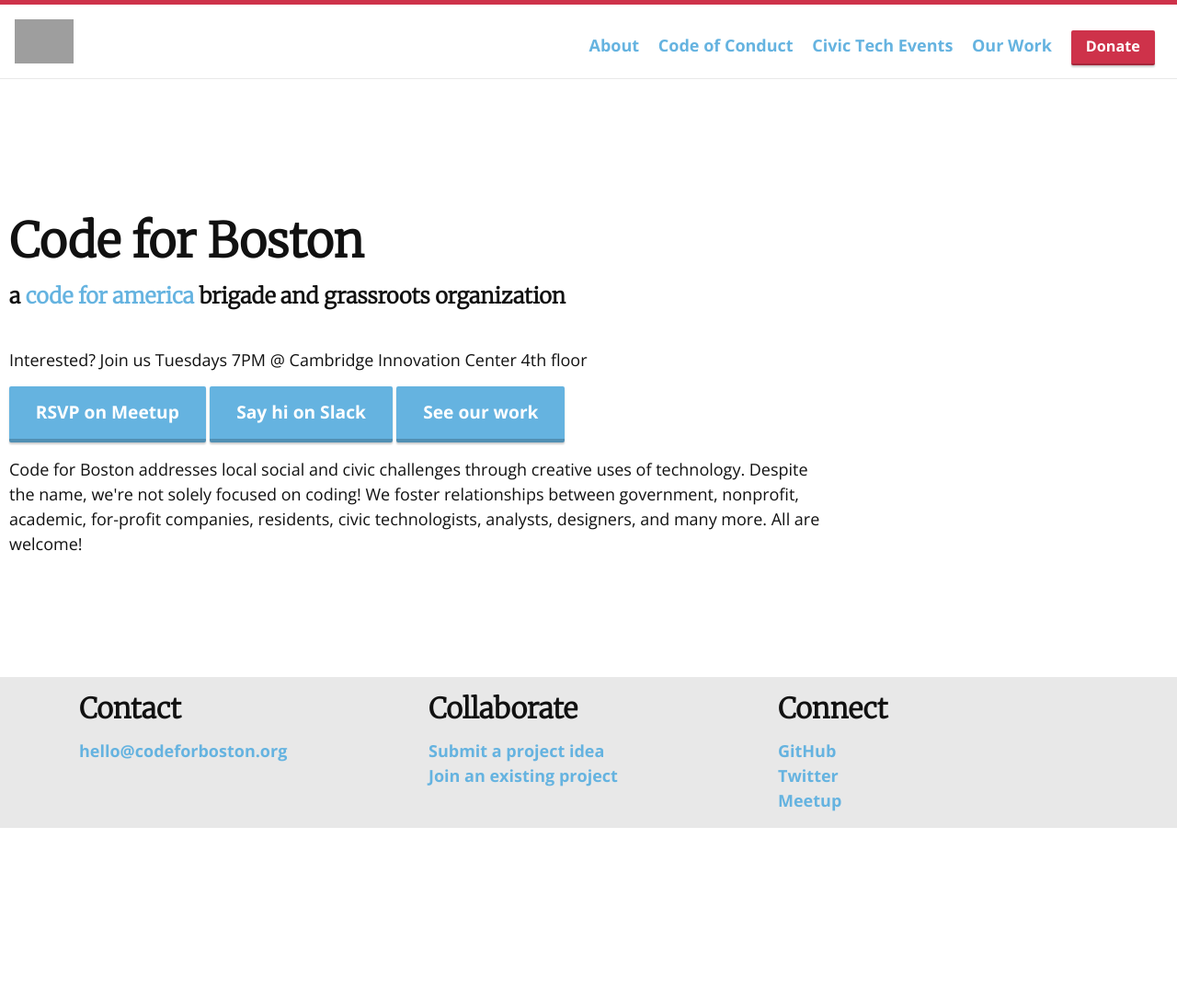
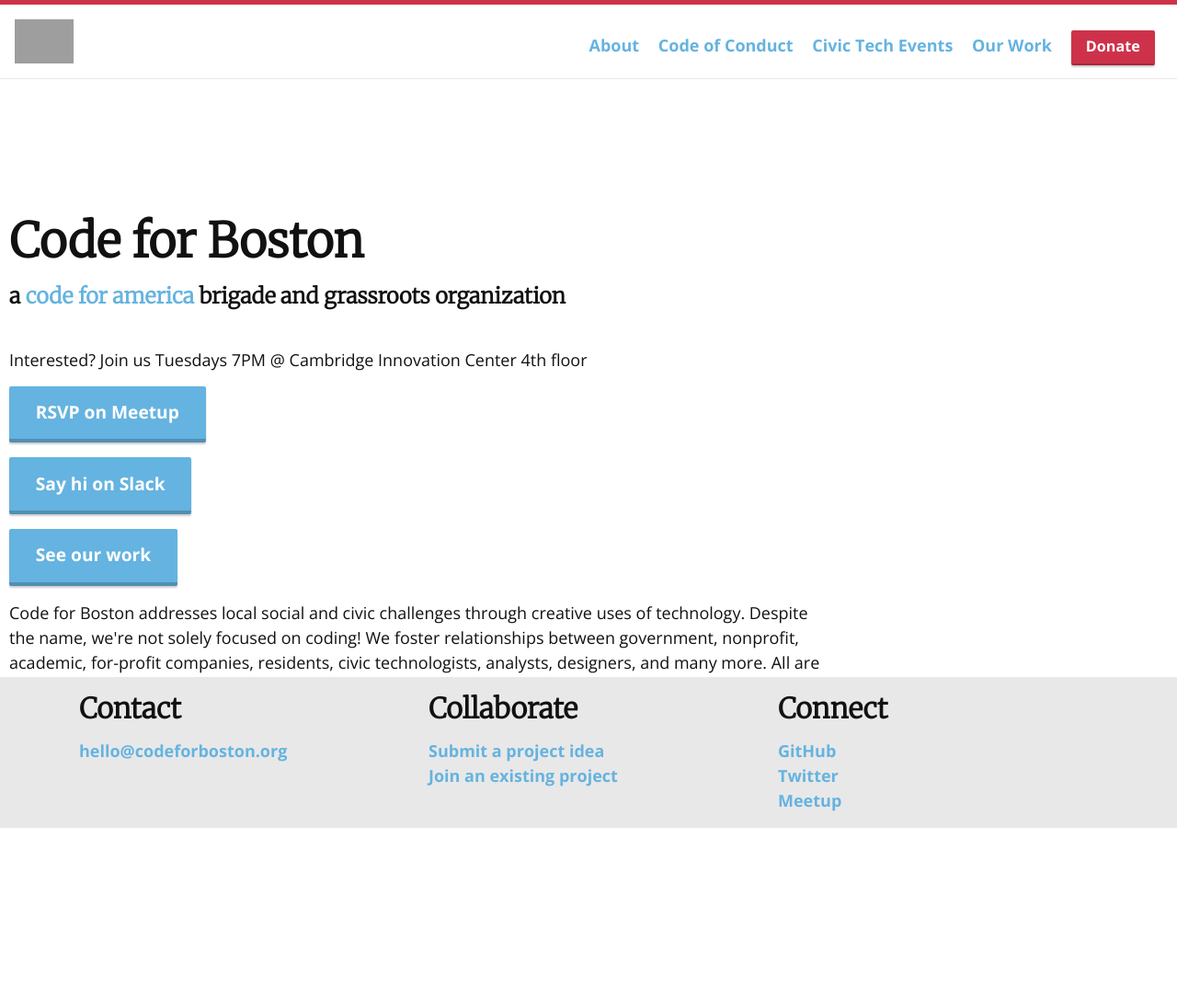
Before and after one commit to codeforboston/codeforboston.org, a Jekyll site: the page built from index.html, in a window 1280 px wide. Shown: the whole page at 92% size. Built offline with Jekyll 4.4.1, drawn with Linux system fonts in a browser that asks for light colours; nearby versions of some CDN libraries; before the commit the page ends 930 px from its top, so only the background shows below that; grey boxes are pictures that could not be loaded.

Commit message:
Issue #72 Vertically align call to action buttons on home page

```diff
--- a/index.html
+++ b/index.html
@@ -10,9 +10,11 @@
 
     <p>Interested?  Join us Tuesdays 7PM @ Cambridge Innovation Center 4th floor</p>
 
-    <a href="{{site.meetup_url}}" class="btn-secondary">RSVP on Meetup</a>
-    <a href="https://communityinviter.com/apps/cfb-public/code-for-boston" class="btn-secondary">Say hi on Slack</a>
-    <a href="/projects" class="btn-secondary">See our work</a>
+    <div class="btn-group btn-group-vertical">
+      <a href="{{site.meetup_url}}" class="btn-secondary">RSVP on Meetup</a>
+      <a href="https://communityinviter.com/apps/cfb-public/code-for-boston" class="btn-secondary">Say hi on Slack</a>
+      <a href="/projects" class="btn-secondary">See our work</a>
+    </div>
 
     <p>Code for Boston addresses local social and civic challenges through creative uses of technology.  Despite the name, we're not solely focused on coding!  We foster relationships between government, nonprofit, academic, for-profit companies, residents, civic technologists, analysts, designers, and many more.  All are welcome!</p>
   </p>
```
